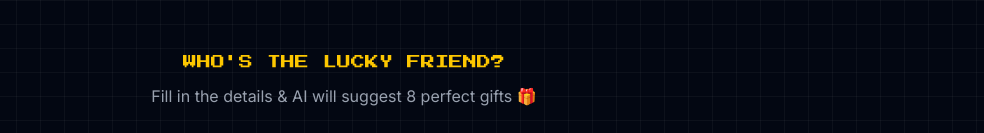
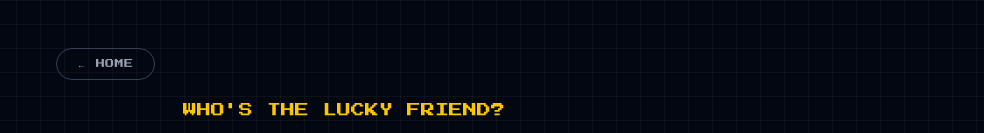
Before and after one commit to tanialapalelo/giftclaw, a Next.js app: page /friends/new in a window 1280 px wide. Shown: the top 133 px of the page, without its empty margins (296-1280 px from the left). Built offline with nearby package versions, Linux system fonts and the light colour scheme; no server answers.

Commit message:
feat: add back-to-home link on friends/new page

```diff
--- a/app/friends/new/page.tsx
+++ b/app/friends/new/page.tsx
@@ -1,3 +1,4 @@
+import Link from "next/link";
 import { PixelCard } from "@/components/ui/pixel-card";
 import { FriendForm } from "@/components/friend-form";
 
@@ -9,6 +10,16 @@ export default function NewFriendPage() {
   return (
     <div className="min-h-screen bg-gray-950 bg-pixel-grid px-4 py-12">
       <div className="mx-auto max-w-xl">
+        {/* Back */}
+        <div className="mb-4">
+          <Link
+            href="/"
+            className="inline-flex items-center gap-1.5 rounded-full border border-gray-700 px-5 py-2 font-pixel text-[9px] uppercase tracking-wider text-gray-400 transition-opacity hover:opacity-70"
+          >
+            ← HOME
+          </Link>
+        </div>
+
         {/* Header */}
         <div className="mb-8 text-center">
           <h1 className="font-pixel text-sm leading-loose text-yellow-400">
```
